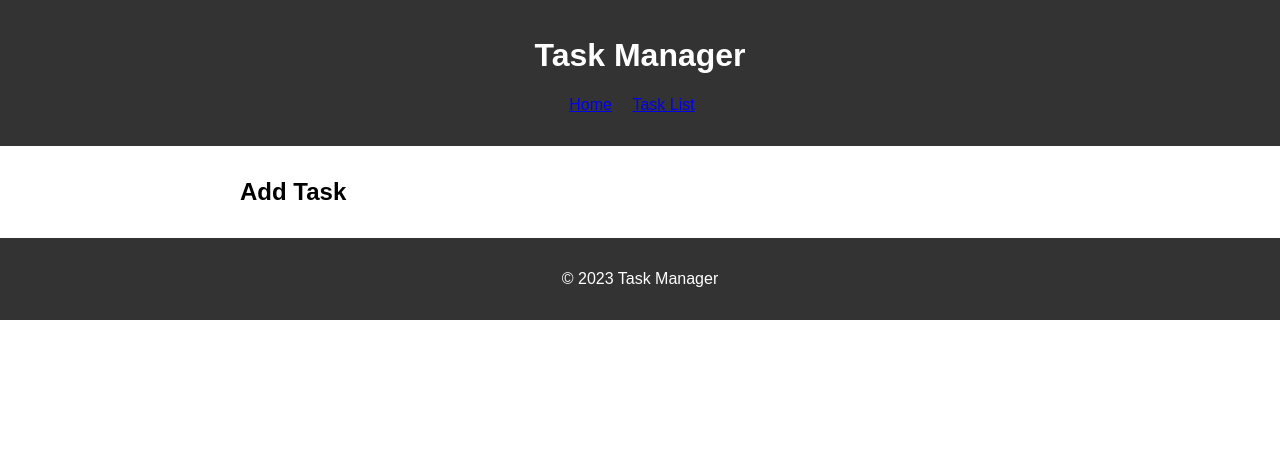
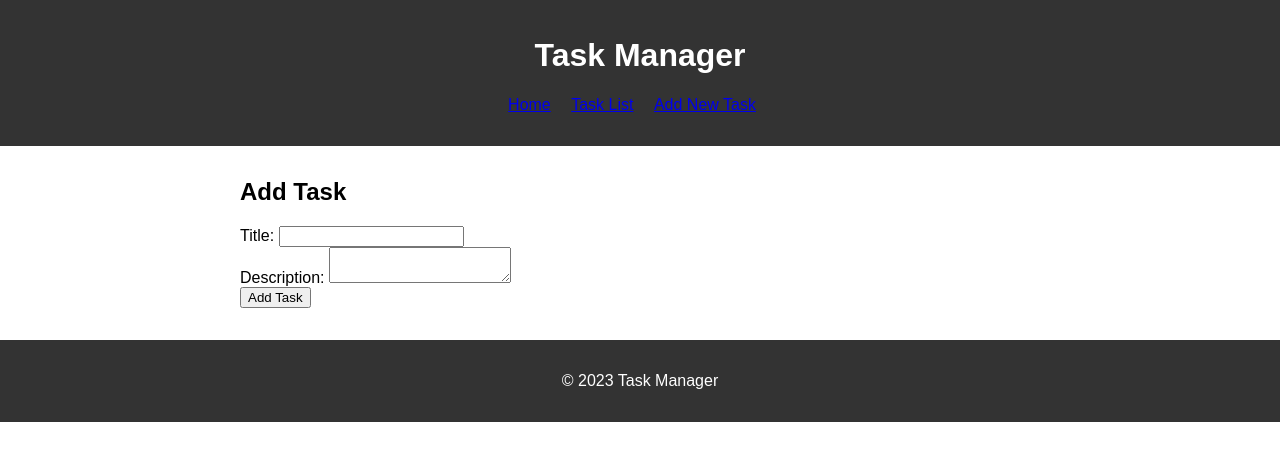
Before and after one commit to GoDo52/TaskMaster, a Flask app: template templates/add_task.html in a window 1280 px wide. Shown: the top 461 px of the page. Run offline with Flask 3, Linux system fonts and the light colour scheme; the template is opened without the code that fills it: values that come from a table or form of the project are taken from there, others are empty.

Commit message:
Added a tasks.py file for classes of tasks objects, also added forms for adding and editing tasks

```diff
--- a/app.py
+++ b/app.py
@@ -1,23 +1,25 @@
-from flask import Flask, render_template
+import secrets
+
+from flask import Flask, render_template, request, redirect, url_for
+
+from tasks import Task, create_task, get_task_by_id, TaskForm
 
 
 # ======================================================================================================================
 
 
 app = Flask(__name__)
-
+app.config['SECRET_KEY'] = secrets.token_hex(16)
 
 # ======================================================================================================================
 
 
 # Should replace with a database later
 tasks = [
-    {'id': 1, 'title': 'Task 1', 'description': 'This is the first task.'},
-    {'id': 2, 'title': 'Task 2', 'description': 'This is the second task.'},
-    {'id': 3, 'title': 'Task 2', 'description': 'This is the second task.'},
-    {'id': 4, 'title': 'Task 2', 'description': 'This is the second task.'},
-    {'id': 5, 'title': 'Task 2', 'description': 'This is the second task.'},
-    {'id': 6, 'title': 'Task 2', 'description': 'This is the second task.'},
+    Task(1, 'Task 1', 'This is the first task.'),
+    Task(2, 'Task 2', 'This is the second task.'),
+    Task(3, 'Task 3', 'This is the third task.'),
+    Task(4, 'Task 4', 'This is the fourth task.'),
 ]
 
 
@@ -33,22 +35,25 @@ def task_list():
 
 @app.route('/tasks/add', methods=['GET', 'POST'])
 def add_task():
-    # main logic of "adding the task" process
-    if request.method == 'POST':
-        # whole submission and database logic
-        pass
-    return render_template('add_task.html')
+    form = TaskForm()
+    if form.validate_on_submit():
+        # remake for adding to database later
+        new_task = create_task(tasks, form.title.data, form.description.data)
+        return redirect(url_for('task_list'))
+    return render_template('add_task.html', form=form)
 
 
 @app.route('/tasks/edit/<int:task_id>', methods=['GET', 'POST'])
 def edit_task(task_id):
-    # main logic of "editing the task" process
-    task = next((t for t in tasks if t['id'] == task_id), None)
+    task = get_task_by_id(tasks, task_id)
     if task:
-        if request.method == 'POST':
-            # whole submission and database logic
-            pass
-        return render_template('edit_task.html', task=task)
+        form = TaskForm(obj=task)
+        if form.validate_on_submit():
+            # remake for updating in database later
+            task.title = form.title.data
+            task.description = form.description.data
+            return redirect(url_for('task_list'))
+        return render_template('edit_task.html', task=task, form=form)
     else:
         return render_template('task_not_found.html')
 
--- /dev/null
+++ b/tasks.py
@@ -0,0 +1,30 @@
+from flask_wtf import FlaskForm
+from wtforms import StringField, TextAreaField
+
+
+# ======================================================================================================================
+
+
+class Task:
+    def __init__(self, id, title, description):
+        self.id = id
+        self.title = title
+        self.description = description
+
+
+class TaskForm(FlaskForm):
+    title = StringField('Title')
+    description = TextAreaField('Description')
+
+
+# ======================================================================================================================
+
+
+def create_task(tasks, title, description):
+    new_task = Task(id=len(tasks) + 1, title=title, description=description)
+    tasks.append(new_task)
+    return new_task
+
+
+def get_task_by_id(tasks, task_id):
+    return next((task for task in tasks if task.id == task_id), None)
--- a/templates/add_task.html
+++ b/templates/add_task.html
@@ -4,5 +4,14 @@
 
 {% block content %}
     <h2>Add Task</h2>
-    <!-- Form for task adding html here -->
+    <form method="post" action="{{ url_for('add_task') }}">
+        {{ form.csrf_token }}
+        <label for="title">Title:</label>
+        {{ form.title }}
+        <br>
+        <label for="description">Description:</label>
+        {{ form.description }}
+        <br>
+        <input type="submit" value="Add Task">
+    </form>
 {% endblock %}
--- a/templates/base.html
+++ b/templates/base.html
@@ -14,6 +14,7 @@
             <ul>
                 <li><a href="{{ url_for('index') }}">Home</a></li>
                 <li><a href="{{ url_for('task_list') }}">Task List</a></li>
+                <li><a href="{{ url_for('add_task') }}">Add New Task</a></li>
                 <!-- Think on more navigation links here -->
             </ul>
         </nav>
--- a/templates/index.html
+++ b/templates/index.html
@@ -6,4 +6,5 @@
     <h2>Welcome to the Task Manager</h2>
     <p>This is a simple task managing app built with Flask.</p>
     <p><a href="{{ url_for('task_list') }}">View Task List</a></p>
+    <p><a href="{{ url_for('add_task') }}">Add New Task</a></p>
 {% endblock %}
--- a/templates/task_list.html
+++ b/templates/task_list.html
@@ -6,7 +6,10 @@
     <h2>Task List</h2>
     <ul>
         {% for task in tasks %}
-            <li>{{ task['title'] }} - {{ task['description'] }}</li>
+            <li>
+                {{ task.title }} - {{ task.description }}
+                [<a href="{{ url_for('edit_task', task_id=task.id) }}">Edit</a>]
+            </li>
         {% endfor %}
     </ul>
 {% endblock %}
```
Also changed, not shown: templates/edit_task.html (+10 -1 lines), 1 other file.
